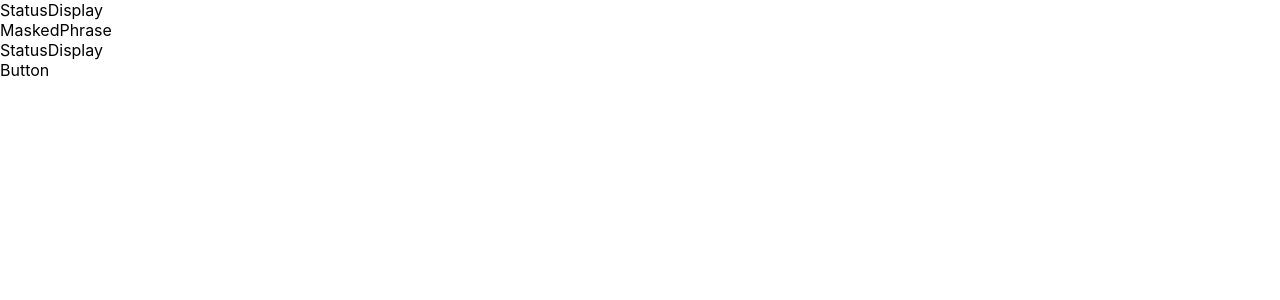
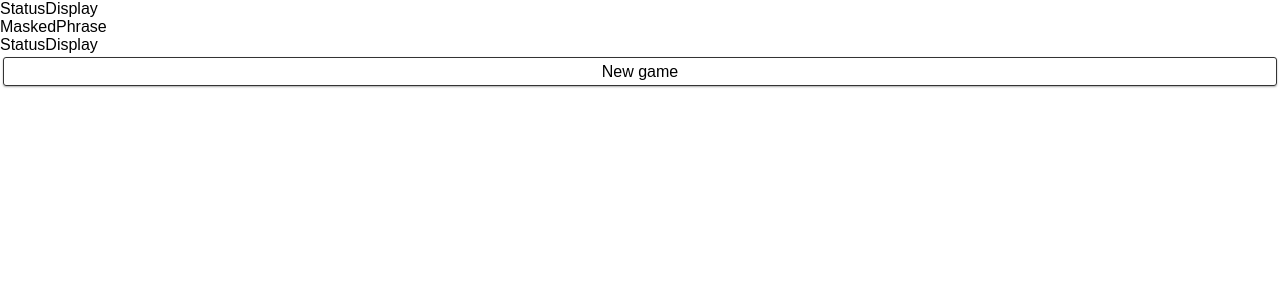
Before and after one commit to MichaelDevCom/vault, a React (Create React App) app in the folder snowman/: page / in a window 1280 px wide. Shown: the top 300 px of the page. Built offline with nearby package versions, Linux system fonts and the light colour scheme.

Commit message:
Finalise Button component

```diff
--- a/snowman/src/components/Button.js
+++ b/snowman/src/components/Button.js
@@ -1,9 +1,15 @@
 import React from 'react';
 
-const Button = () => {
+const Button = ({children, className, onClick}) => {
+
+  const handleClick = () => onClick && onClick();
+
+  const classes = "button" + (className ? " " + className : "");
 
   return (
-    <div>Button</div>
+    <div className={classes} onClick={handleClick}>
+      <div>{children}</div>
+    </div>
   );
 }
 
--- a/snowman/src/components/GameInputs.js
+++ b/snowman/src/components/GameInputs.js
@@ -7,7 +7,7 @@ const GameInputs = () => {
   return (
     <div>
       <Keyboard />
-      <Button />
+      <Button>New game</Button>
     </div>
   );
 }
--- a/snowman/src/index.css
+++ b/snowman/src/index.css
@@ -1,13 +1,36 @@
+html {
+  box-sizing: border-box;
+}
+
+*, *:before, *:after {
+  box-sizing: inherit;
+}
+
 body {
   margin: 0;
-  font-family: -apple-system, BlinkMacSystemFont, 'Segoe UI', 'Roboto', 'Oxygen',
-    'Ubuntu', 'Cantarell', 'Fira Sans', 'Droid Sans', 'Helvetica Neue',
-    sans-serif;
-  -webkit-font-smoothing: antialiased;
-  -moz-osx-font-smoothing: grayscale;
+  padding: 0;
+  font-family: sans-serif;
 }
 
-code {
-  font-family: source-code-pro, Menlo, Monaco, Consolas, 'Courier New',
-    monospace;
+.button {
+  display: flex;
+  flex-direction: row;
+  align-content: center;
+  align-items: center;
+  justify-content: center;
+  min-width: 1.8em;
+  min-height: 1.8em;
+  border: 1px #333 solid;
+  border-radius: 3px;
+  box-shadow: 0 1px 2px rgba(0,0,0,0.33);
+  margin: 0.2rem;
+  cursor: pointer;
 }
+
+.back-green {
+  background-color: #0f0;
+}
+
+.back-red {
+  background-color: #f00;
+}
```
